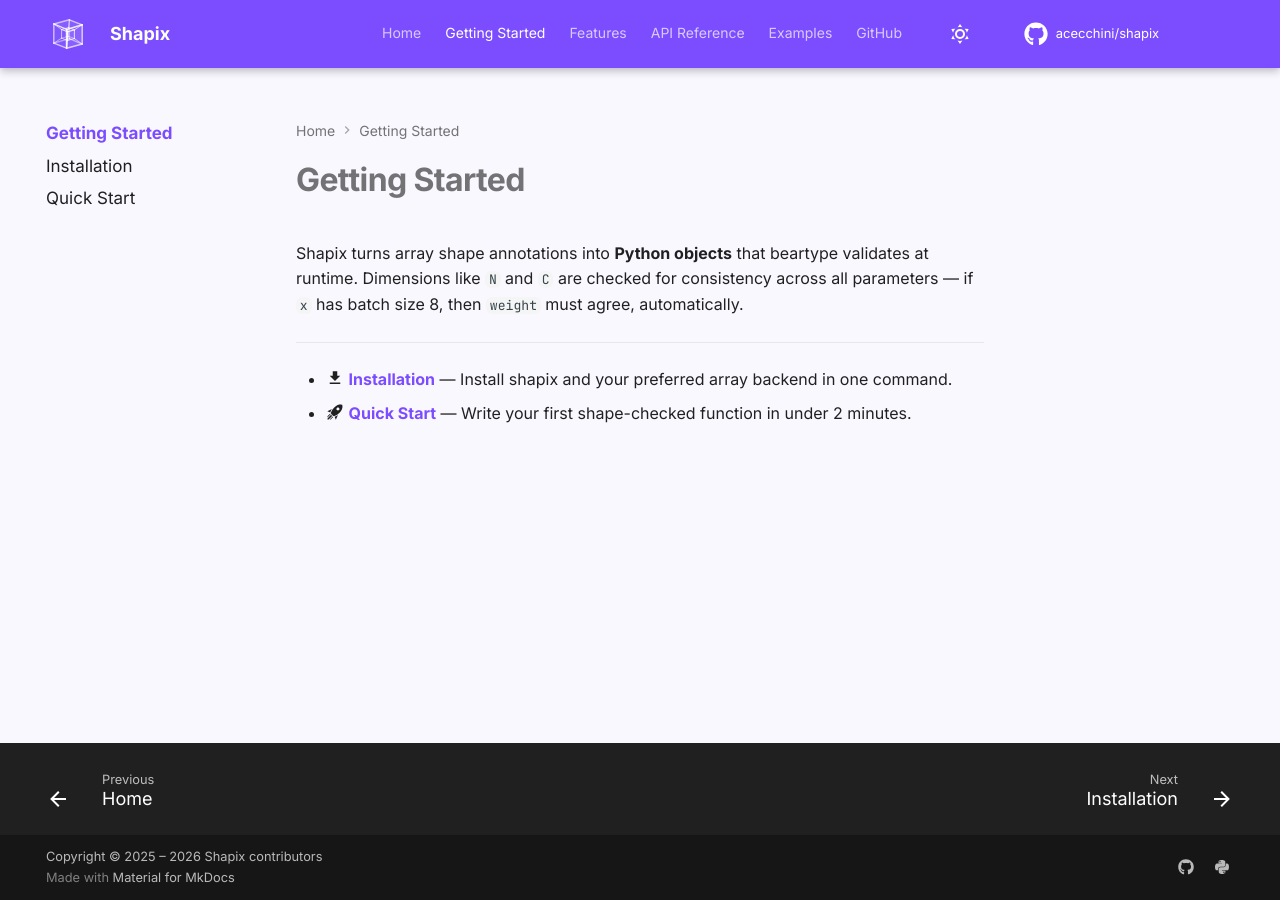
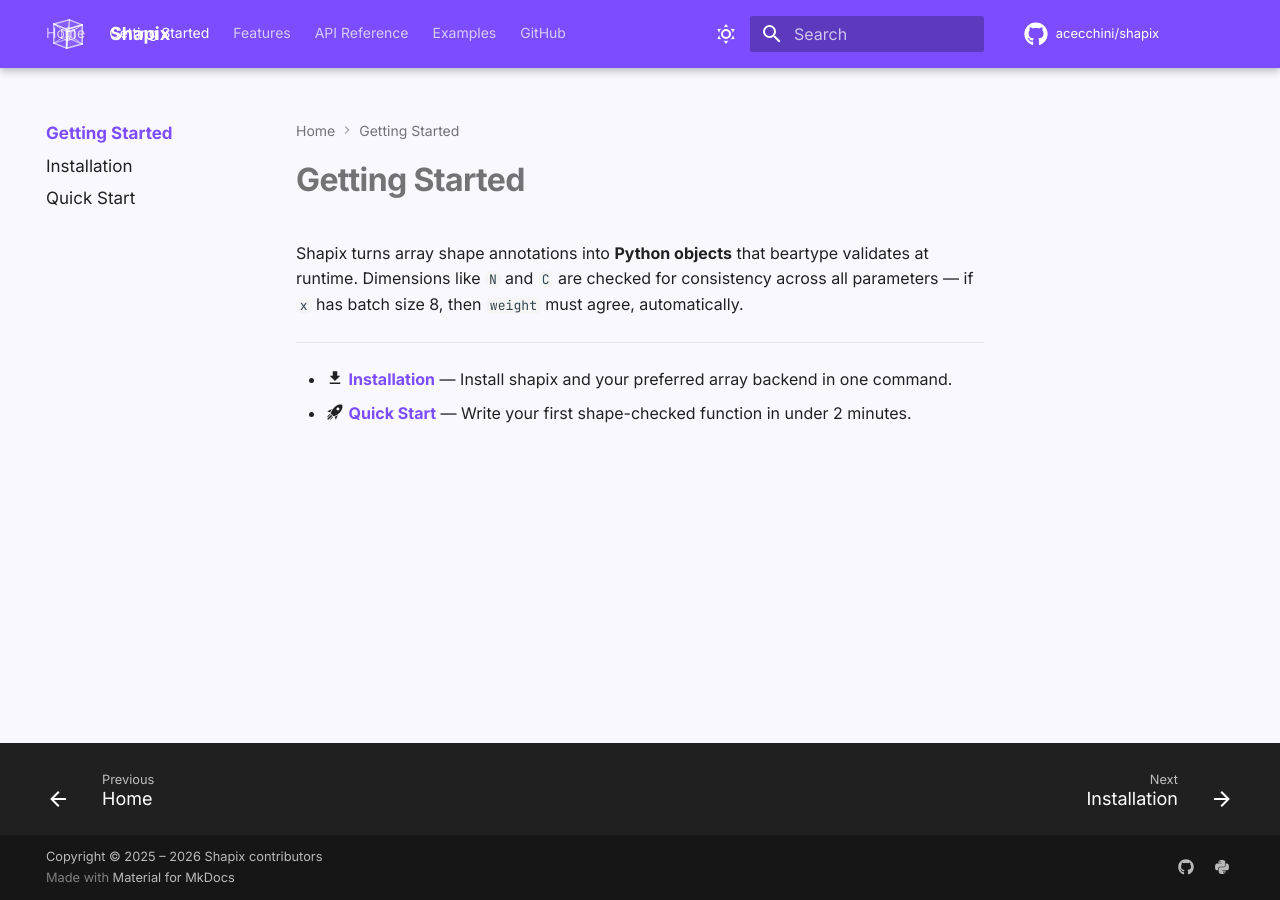
Before and after one commit to acecchini/shapix, an MkDocs documentation site: the page built from docs/getting-started/index.md, in a window 1280 px wide. Built offline with MkDocs 1.6.1 and Material for MkDocs 9.7.7, drawn with Linux system fonts in a browser that asks for light colours; comment, search, counter and statistics services are not loaded.

Commit message:
Fix tabs: lower header z-index, raise tabs, per-item pointer-events, restore search

```diff
--- a/docs/stylesheets/extra.css
+++ b/docs/stylesheets/extra.css
@@ -36,13 +36,18 @@
 
 /* ── Inline header + tabs: single bar ── */
 
+/* Lower header so tabs can sit above it */
+.md-header {
+  z-index: 3 !important;
+}
+
 .md-tabs {
   margin-top: calc(-1 * var(--md-header-height, 3rem));
   height: var(--md-header-height, 3rem);
   background: transparent !important;
   border-bottom: none;
   position: relative;
-  z-index: 3;
+  z-index: 5;
   pointer-events: none;
 }
 
@@ -57,12 +62,16 @@
 }
 
 .md-tabs__list {
-  justify-content: center;
+  pointer-events: auto;
 }
 
-/* Hide search from header */
-.md-search {
-  display: none !important;
+/* Let clicks pass through to header elements between tab links */
+.md-tabs__inner {
+  pointer-events: none;
+}
+
+.md-tabs__item {
+  pointer-events: auto;
 }
 
 .md-nav__link {
```
